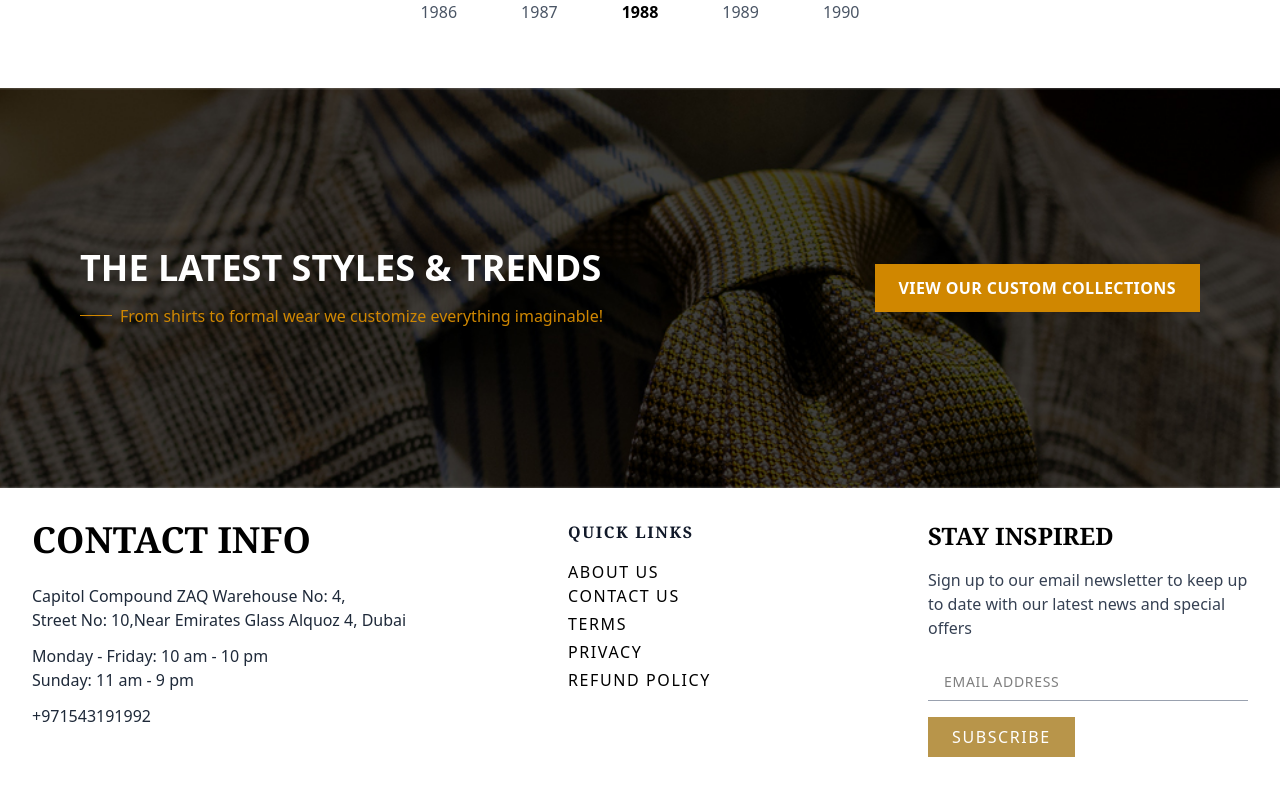
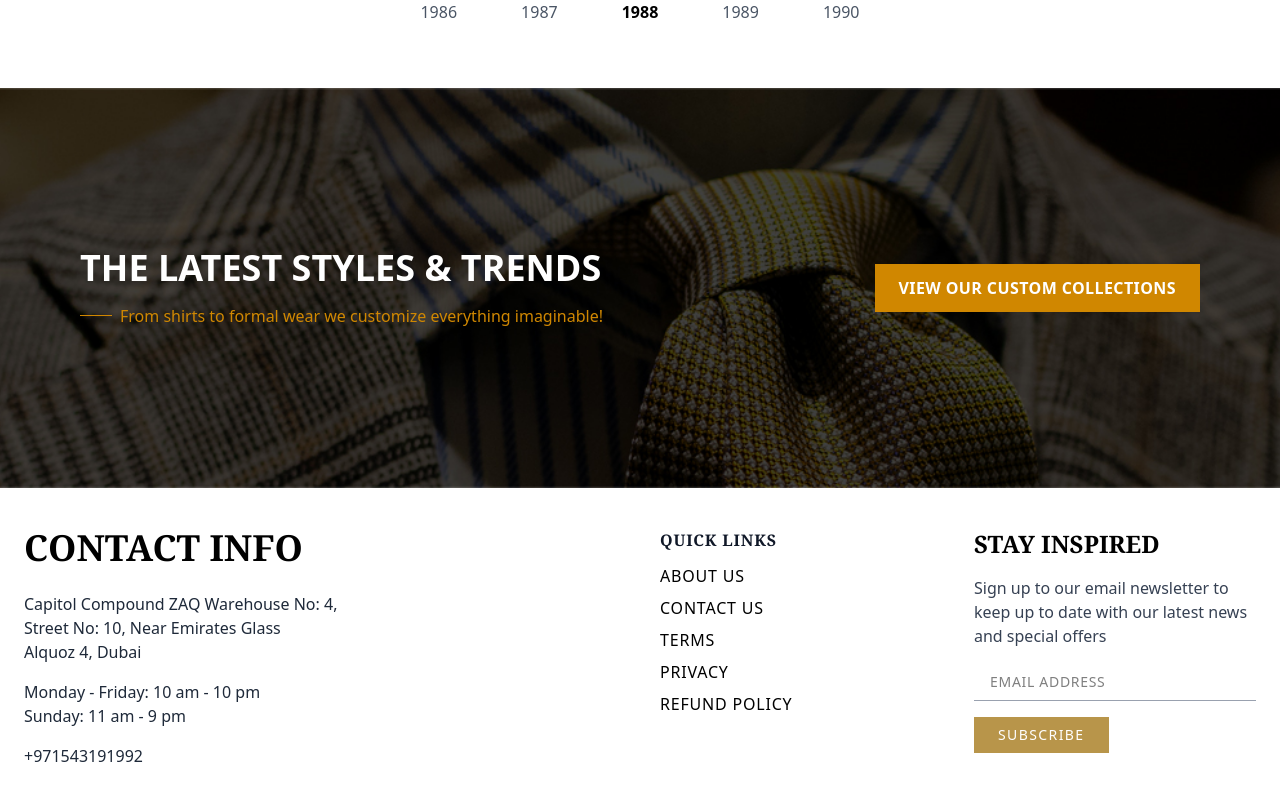
Before and after one commit to Ajay007008/LibasLegacy, a React (Vite) app: page / in a window 1280 px wide. Shown: the part 6620-7420 px from the top of the page. Built offline with nearby package versions, Linux system fonts and the light colour scheme.

Commit message:
“final”

```diff
--- a/src/components/contactInfo.jsx
+++ b/src/components/contactInfo.jsx
@@ -1,53 +1,49 @@
 import React from 'react';
 import { Link } from 'react-router-dom';
 
-
-
 const ContactInfo = () => {
   return (
-    <div className="max-w-screen-xl mx-auto grid grid-cols-1 md:grid-cols-2 gap-0 p-8 text-black">
+    <div className="max-w-screen-xl mx-auto grid grid-cols-1 md:grid-cols-2 gap-10 px-6 py-10 text-black">
 
       {/* Left: Contact Info */}
       <div>
-        <h2 className="text-4xl font-serif font-bold mb-6">CONTACT INFO</h2>
+        <h2 className="text-3xl sm:text-4xl font-serif font-bold mb-6">CONTACT INFO</h2>
 
-
-        <div className="space-y-2 text-gray-800">
-          <div className="flex items-start space-x-3">
-            <span>Capitol Compound ZAQ Warehouse No: 4, <br></br>Street No: 10,Near Emirates Glass Alquoz 4, Dubai</span>
-
+        <div className="space-y-4 text-gray-800 text-sm sm:text-base">
+          <div>
+            <p>Capitol Compound ZAQ Warehouse No: 4,</p>
+            <p>Street No: 10, Near Emirates Glass</p>
+            <p>Alquoz 4, Dubai</p>
           </div>
 
-          <div className="flex items-start space-x-3 mt-3">
           <div>
             <p>Monday - Friday: 10 am - 10 pm</p>
             <p>Sunday: 11 am - 9 pm</p>
           </div>
-          </div>
 
-          <div className="flex items-start space-x-3 mt-3">
-            <span>+971543191992</span>
+          <div>
+            <p>+971543191992</p>
           </div>
         </div>
       </div>
 
-      {/* Right: Footer-style Links and Newsletter */}
-      <div className="grid grid-cols-1 sm:grid-cols-2 -ml-18 gap-10">
-        {/* Left links */}
-      <div className="space-y-1 font-light tracking-widest text-md">
-       <h4 className="text-md font-serif font-bold text-gray-900 mb-4">QUICK LINKS</h4>
-       <Link to="/about" onClick={() => window.scrollTo(0, 0)} className="hover:underline">ABOUT US</Link>
+      {/* Right: Quick Links and Newsletter */}
+      <div className="grid grid-cols-1 sm:grid-cols-2 gap-8">
+
+        {/* Quick Links */}
+        <div className="space-y-2 text-sm sm:text-base tracking-wider">
+          <h4 className="text-md font-serif font-bold text-gray-900 mb-3">QUICK LINKS</h4>
+          <Link to="/about" onClick={() => window.scrollTo(0, 0)} className="hover:underline block">ABOUT US</Link>
           <Link to="/contact" onClick={() => window.scrollTo(0, 0)} className="hover:underline block">CONTACT US</Link>
           <Link to="/terms" onClick={() => window.scrollTo(0, 0)} className="hover:underline block">TERMS</Link>
           <Link to="/privacy" onClick={() => window.scrollTo(0, 0)} className="hover:underline block">PRIVACY</Link>
           <Link to="/refund" onClick={() => window.scrollTo(0, 0)} className="hover:underline block">REFUND POLICY</Link>
-
         </div>
 
         {/* Email Subscription */}
         <div>
-          <h3 className="text-lg sm:text-2xl  font-serif font-bold  mb-4">STAY INSPIRED</h3>
-          <p className="text-gray-700 mb-6">
+          <h3 className="text-lg sm:text-2xl font-serif font-bold mb-4">STAY INSPIRED</h3>
+          <p className="text-gray-700 mb-4 text-sm sm:text-base">
             Sign up to our email newsletter to keep up to date with our latest news and special offers
           </p>
           <form className="space-y-4">
@@ -58,12 +54,13 @@ const ContactInfo = () => {
             />
             <button
               type="submit"
-              className="bg-[#B8954A] hover:bg-[#a8863e] text-white px-6 py-2 tracking-widest"
+              className="bg-[#B8954A] hover:bg-[#a8863e] text-white px-6 py-2 tracking-widest text-sm"
             >
               SUBSCRIBE
             </button>
           </form>
         </div>
+
       </div>
     </div>
   );
```
Lines whose indentation alone changed are shown as unchanged.
